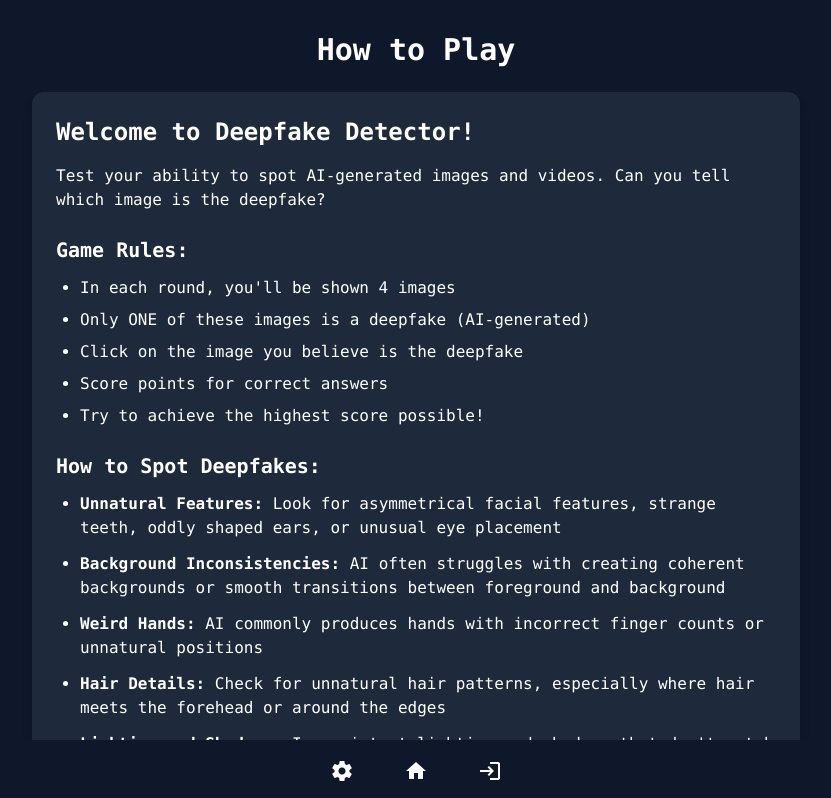
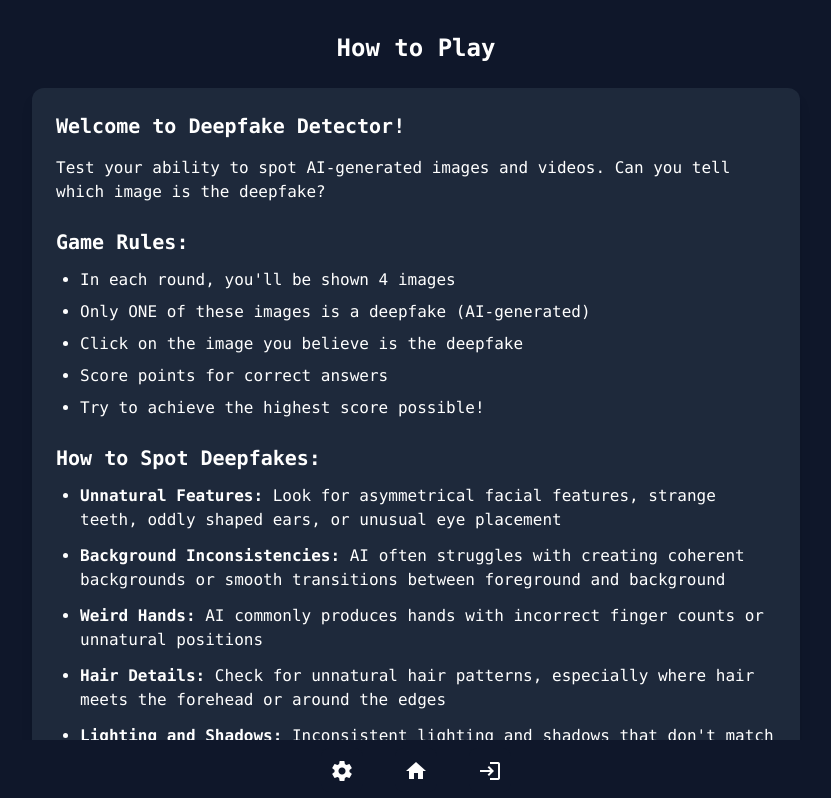
Before and after one commit to zahkiera/deepfake, a React (Vite) app: page /tutorial in a window 1280 px wide. Shown: the top 798 px of the page, without its empty margins (224-1055 px from the left). Built offline with nearby package versions, Linux system fonts and the light colour scheme.

Commit message:
Fixed font sizes

```diff
--- a/src/pages/Tutorial.jsx
+++ b/src/pages/Tutorial.jsx
@@ -1,17 +1,17 @@
 import { useNavigate } from 'react-router-dom';
 
-{/* This page gives the user info on how to play the game + tips on how to spot deepfakes*/}
-{/* Runner component is available on this page */}
+/* This page gives the user info on how to play the game + tips on how to spot deepfakes*/
+/* Runner component is available on this page */
 export function Tutorial() {
   const navigate = useNavigate();
 
   return (
     <div className="min-h-screen bg-slate-900 text-white p-8 font-mono"> {/* Page container. Set text, font, and background color*/}
       <div className="max-w-3xl mx-auto">
-        <h1 className="text-3xl font-bold mb-6 text-center">How to Play</h1>
+        <h2 className="text-2xl font-bold mb-6 text-center">How to Play</h2>
 
         <div className="bg-slate-800 rounded-xl p-6 shadow-lg mb-8"> {/* Text container */}
-          <h2 className="text-2xl font-semibold mb-4">Welcome to Deepfake Detector!</h2>
+          <h3 className="text-xl font-semibold mb-4">Welcome to Deepfake Detector!</h3>
           <p className="mb-6">
             Test your ability to spot AI-generated images and videos.
             Can you tell which image is the deepfake?
```
